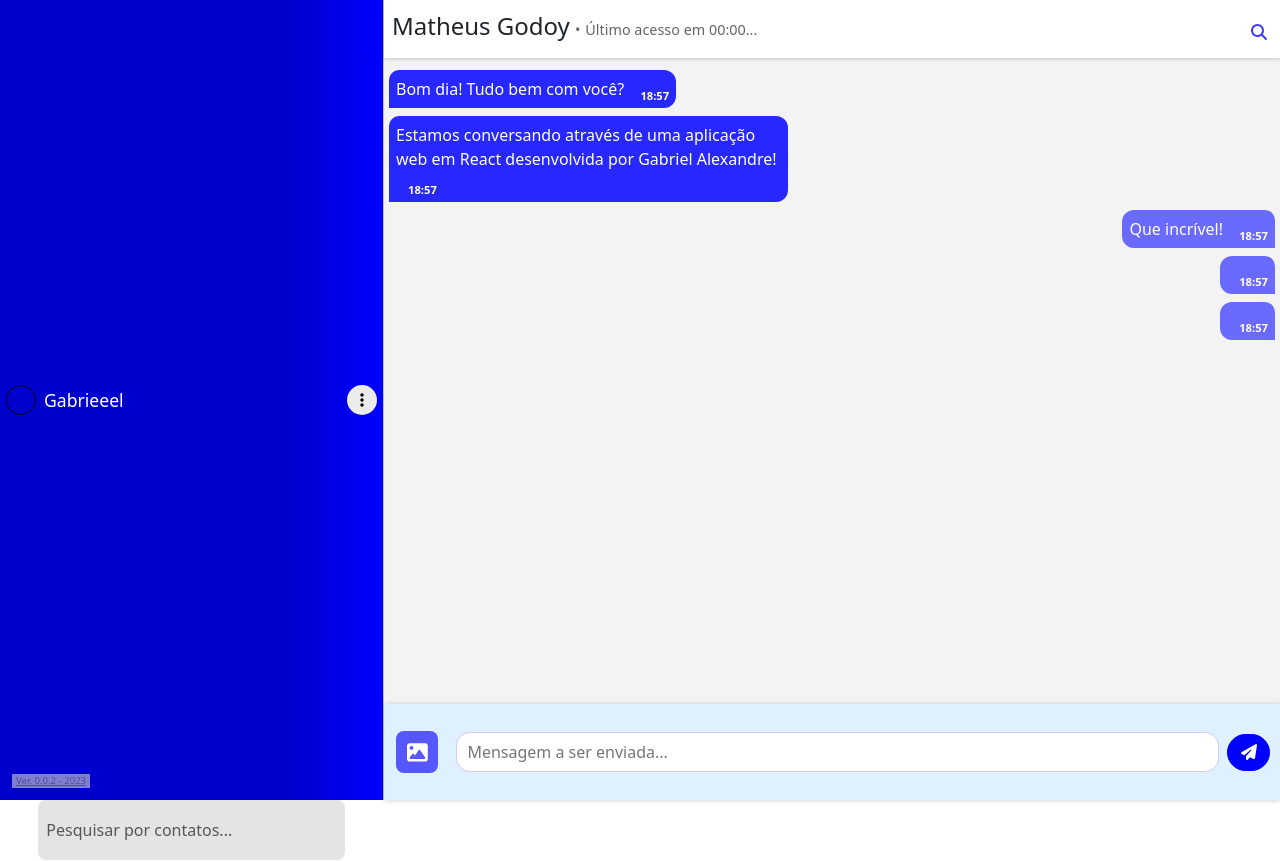
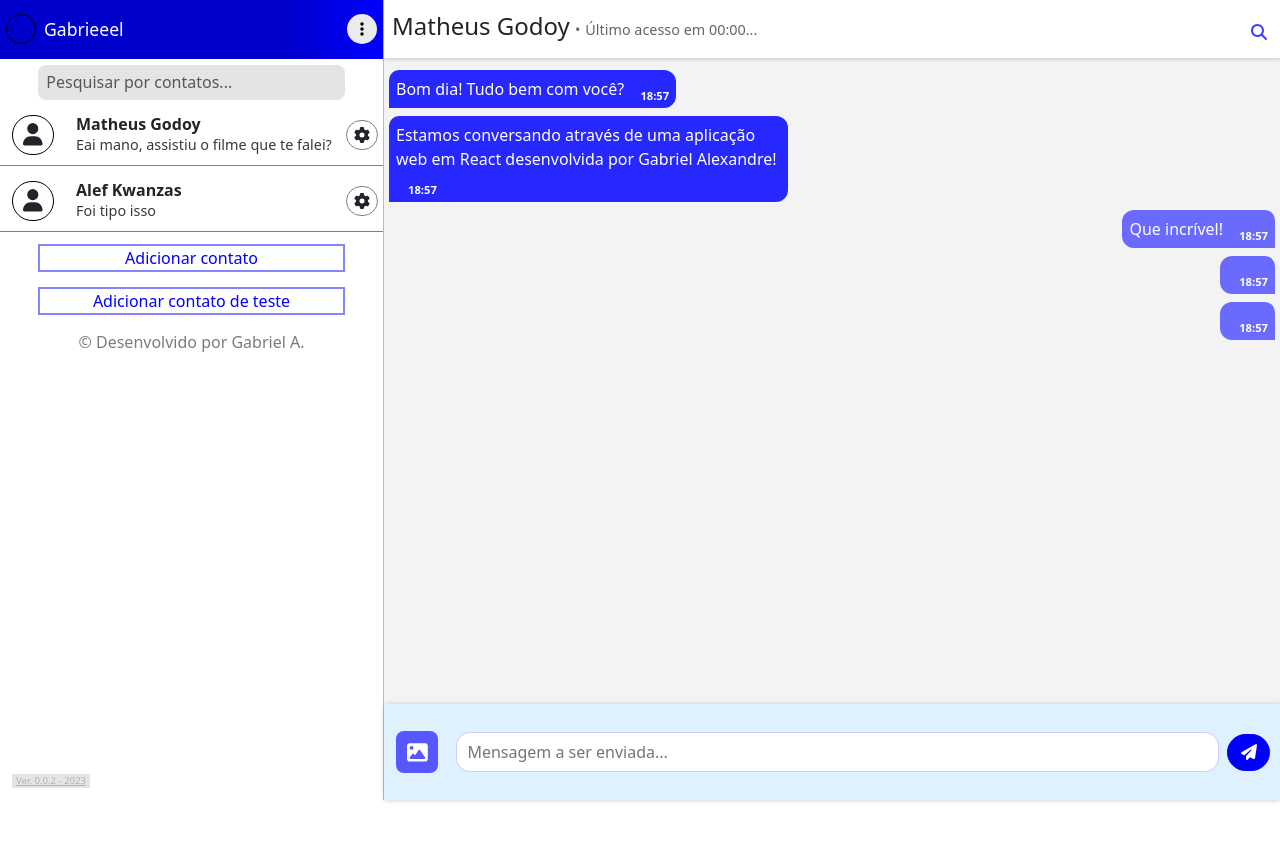
Before and after one commit to Scoorpioon/Tap-and-Send, a React (Create React App) app: page / in a window 1280 px wide. Shown: the top 861 px of the page. After the commit the page ends 800 px from the top, so only its background shows below. Built offline with nearby package versions, Linux system fonts and the light colour scheme; no server answers.

Commit message:
Separação de tags
Separação entre o header e conteúdo de contatos na barra de contatos

```diff
--- a/src/components/page-elements/Contacts/contactBar.jsx
+++ b/src/components/page-elements/Contacts/contactBar.jsx
@@ -13,6 +13,7 @@ const BarraContatos = () => {
     const {ContatoAtual, ListaDeContatos} = useSelector(rootReducer => rootReducer.contactReducer);
     const {DadosDasBarras} = useSelector(rootReducer => rootReducer.searchReducer);
     const dispatch = useDispatch();
+    // ==================
 
     const {situacaoPopup, ativarPopup} = useContext(DadosDoUsuario);
     const [listaFiltrada, filtrarLista] = useState(ListaDeContatos);
@@ -73,19 +74,22 @@ const BarraContatos = () => {
 
     return(
         <aside className="_contactBar">
+            <header>
               <CaixaPerfil nomeUsuario={usuarioAtual.nome} />
+              <BarraDePesquisa identificacao="pesquisaDeContato" Placeholder="Pesquisar por contatos..." tipo="Barra" />
               {/* <MenuMobile /> */}
+            </header>
 
-            <BarraDePesquisa identificacao="pesquisaDeContato" Placeholder="Pesquisar por contatos..." tipo="Barra" />
+            <div className="conteudoPrincipalContato">
               {listaFiltrada.map((contato) => {return <Contato key={contato.id} nome={contato.nome} texto={contato.mensagem} id={contato.id} style={{backgroundColor: 'red'}} />})}
               {listaFiltrada.length === 0 ? <p className="notFound">Nenhum contato foi encontrado...!</p> : null}
-
               <div className="temporaryBottomContainer">
                 <button onClick={popupContato}>Adicionar contato</button>
                 <button onClick={adicionarContato} style={{margin: 0}}>Adicionar contato de teste</button>
                 <span className="trademark">&copy; Desenvolvido por Gabriel A.</span>
                 <span className="version">Ver. 0.0.2 - 2023</span>
               </div>
+            </div>
         </aside>
     );
 };
```
Lines whose indentation alone changed are shown as unchanged.
